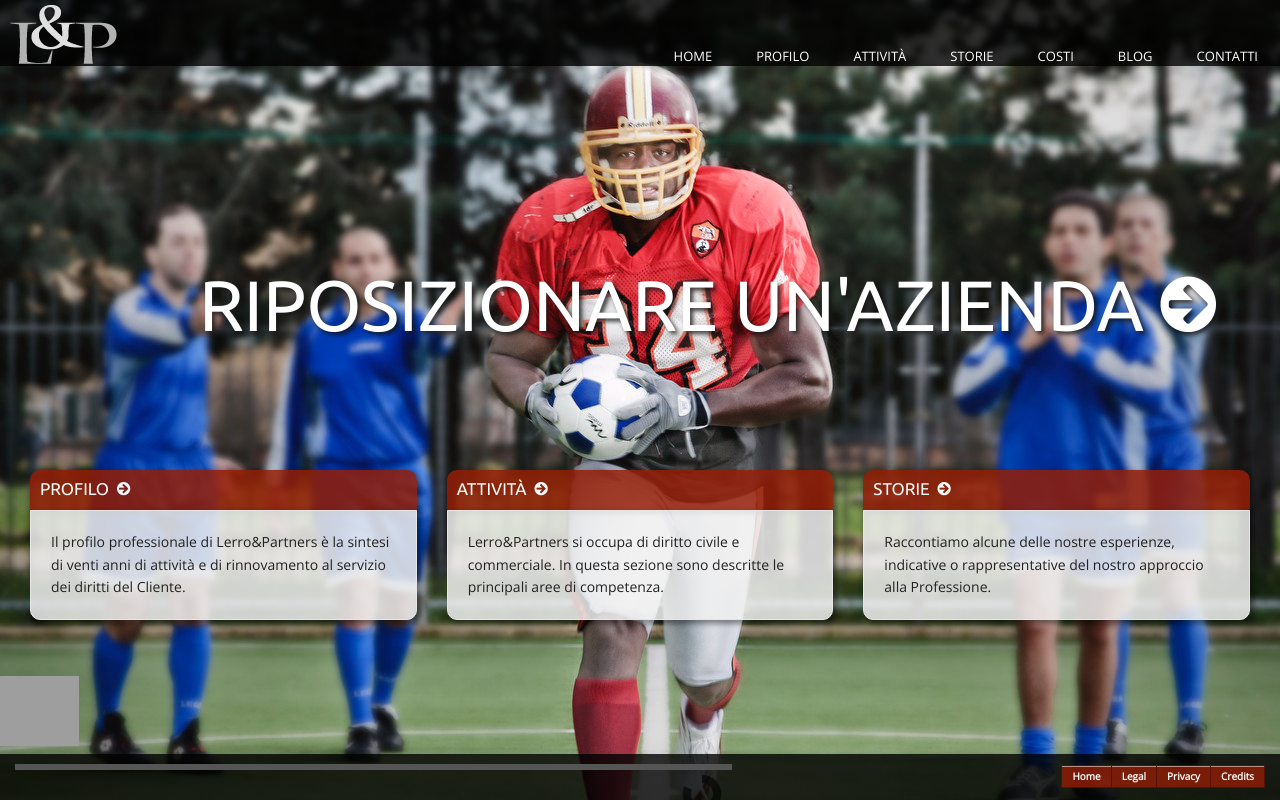
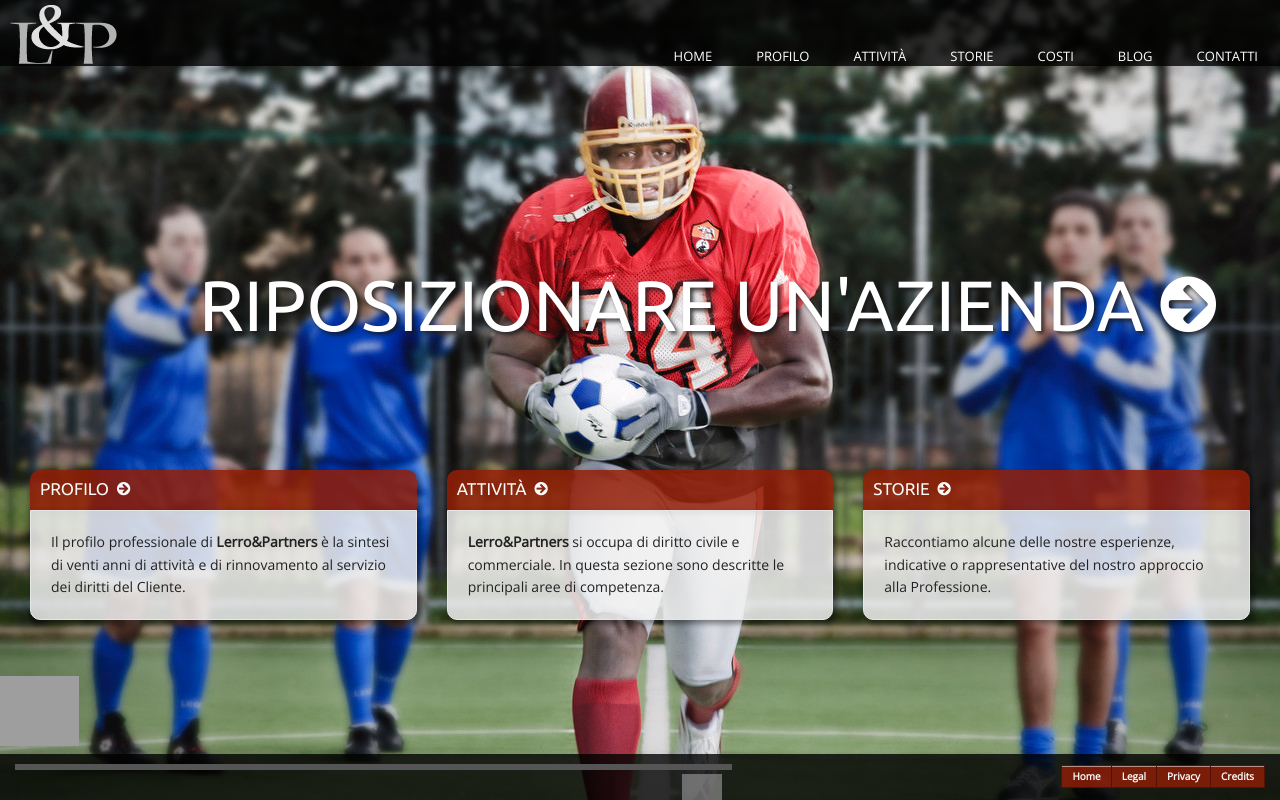
Before and after one commit to axyz/lerro.it, a PHP site: page / in a window 1280 px wide. Run offline with PHP 8.4, Linux system fonts and the light colour scheme; grey boxes are pictures that could not be loaded.

Commit message:
minor css fixes

```diff
--- a/costi.php
+++ b/costi.php
@@ -51,7 +51,7 @@
 <div id="content" class="row">
   <div class="eleven columns centered">
     <div class="twelve columns panel box-fluid">
-      <p>I nostri servizi professionali sono sempre concordati in un Contratto (scaricabile) e i compensi sono pattuiti prima dell’inizio del lavoro, sulla base di un preventivo scritto, che forma parte integrante del Contratto. Ciò avviene anche per servizi professionali di modesta entità.</p>
+      <p>I nostri servizi professionali sono sempre concordati in un Contratto e i compensi sono pattuiti prima dell’inizio del lavoro, sulla base di un preventivo scritto, che forma parte integrante del Contratto. Ciò avviene anche per servizi professionali di modesta entità.</p>
       <p>Talora per redigere un preventivo è necessaria un’analisi preliminare del caso che, salvo diversi accordi, non viene addebitata al cliente.</p>
       <p>In considerazione dell’abolizione delle tariffe professionali obbligatorie (art. 9 del decreto legge 24 gennaio 2012, n. 1, convertito, con modificazioni, dalla legge 24 marzo 2012, n. 27) i compensi sono concordati con il cliente secondo una delle seguenti formule:</p>
       <div style="padding-left:4em;">
--- a/index.php
+++ b/index.php
@@ -60,7 +60,7 @@
             &nbsp;<i class="icon-circle-arrow-right"></i></a></h5>
       </div>
       <div class="box panel">
-        <p>Il profilo professionale di Lerro&Partners è la sintesi di venti anni di attività e di rinnovamento al servizio dei diritti del Cliente.</p>
+        <p>Il profilo professionale di <b>Lerro&Partners</b> è la sintesi di venti anni di attività e di rinnovamento al servizio dei diritti del Cliente.</p>
       </div>
     </div>
     <div class="four columns">
@@ -71,7 +71,7 @@
             &nbsp;<i class="icon-circle-arrow-right"></i></a></h5>
       </div>
       <div class="box panel">
-        <p>Lerro&Partners si occupa di diritto civile e commerciale. In questa sezione sono descritte le principali aree di competenza.</p>
+        <p><b>Lerro&Partners</b> si occupa di diritto civile e commerciale. In questa sezione sono descritte le principali aree di competenza.</p>
       </div>
     </div>
     <div class="four columns">
--- a/javascripts/script.js
+++ b/javascripts/script.js
@@ -52,4 +52,7 @@ $(function() {
   }), function() {
     return $("#map").hide();
   });
+  $('#maximage').css({
+    "visibility": "visible"
+  });
 });
--- a/pages/costi.jade
+++ b/pages/costi.jade
@@ -21,7 +21,7 @@ br
 #content.row
 	.eleven.columns.centered
 		.twelve.columns.panel.box-fluid
-			p I nostri servizi professionali sono sempre concordati in un Contratto (scaricabile) e i compensi sono pattuiti prima dell’inizio del lavoro, sulla base di un preventivo scritto, che forma parte integrante del Contratto. Ciò avviene anche per servizi professionali di modesta entità.
+			p I nostri servizi professionali sono sempre concordati in un Contratto e i compensi sono pattuiti prima dell’inizio del lavoro, sulla base di un preventivo scritto, che forma parte integrante del Contratto. Ciò avviene anche per servizi professionali di modesta entità.
 			p Talora per redigere un preventivo è necessaria un’analisi preliminare del caso che, salvo diversi accordi, non viene addebitata al cliente.
 			p In considerazione dell’abolizione delle tariffe professionali obbligatorie (art. 9 del decreto legge 24 gennaio 2012, n. 1, convertito, con modificazioni, dalla legge 24 marzo 2012, n. 27) i compensi sono concordati con il cliente secondo una delle seguenti formule:
 			div(style="padding-left:4em;")
--- a/stylesheets/style.css
+++ b/stylesheets/style.css
@@ -1,3 +1,6 @@
+#maximage {
+  visibility: hidden;
+}
 #main-menu {
   background-color: rgba(2,2,2,0);
 }
--- a/stylus/style.styl
+++ b/stylus/style.styl
@@ -1,6 +1,8 @@
 @import "mixins.styl"
 @import "settings.styl"
 
+#maximage
+	visibility hidden
 
 #main-menu
 	background-color main-menu-bg-color
```
Also changed, not shown: images/foundation/_orbit/bullets.jpg (renamed from images/foundation/orbit/bullets.jpg), images/foundation/_orbit/left-arrow-small.png (renamed from images/foundation/orbit/left-arrow-small.png), images/foundation/_orbit/left-arrow.png (renamed from images/foundation/orbit/left-arrow.png), images/foundation/_orbit/loading.gif (renamed from images/foundation/orbit/loading.gif), images/foundation/_orbit/mask-black.png (renamed from images/foundation/orbit/mask-black.png), images/foundation/_orbit/pause-black.png (renamed from images/foundation/orbit/pause-black.png), images/foundation/_orbit/right-arrow-small.png (renamed from images/foundation/orbit/right-arrow-small.png), images/foundation/_orbit/right-arrow.png (renamed from images/foundation/orbit/right-arrow.png), images/foundation/_orbit/rotator-black.png (renamed from images/foundation/orbit/rotator-black.png), images/foundation/_orbit/timer-black.png (renamed from images/foundation/orbit/timer-black.png), 1 other file.
